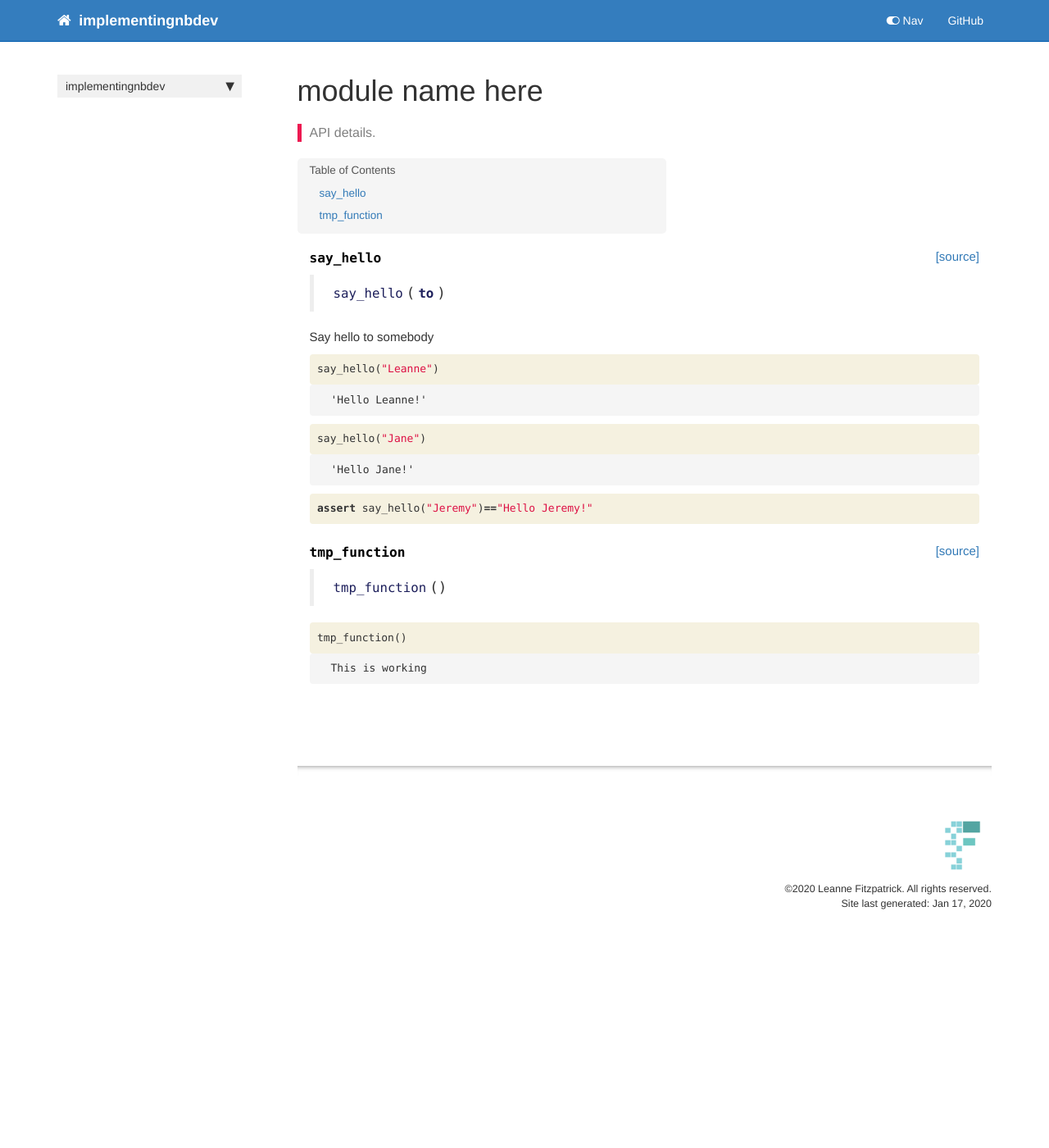
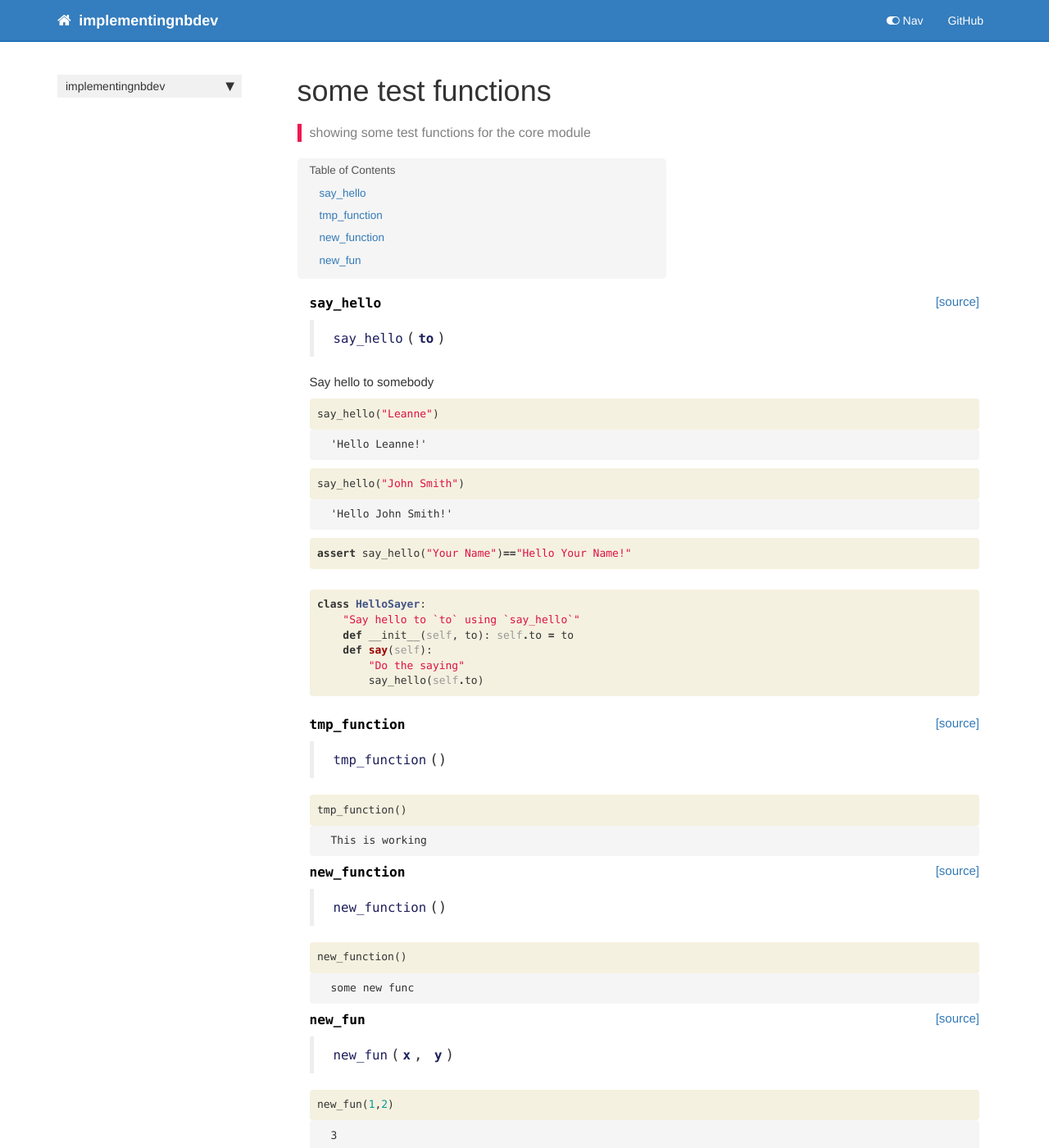
Before and after one commit to leanne-kim/implementingnbdev, a Jekyll site: the page built from docs/core.html, in a window 1280 px wide and 1400 px high. Shown: the whole window at 82% size. Built offline with Jekyll 4.4.1, drawn with Linux system fonts in a browser that asks for light colours; nearby versions of some CDN libraries; comment, search, counter and statistics services are not loaded.

Commit message:
all the new stuffs

```diff
--- a/docs/_data/sidebars/home_sidebar.yml
+++ b/docs/_data/sidebars/home_sidebar.yml
@@ -10,7 +10,7 @@ entries:
       title: Overview
       url: /
     - output: web,pdf
-      title: module name here
+      title: some test functions
       url: /core
     output: web
     title: implementingnbdev
--- a/docs/core.html
+++ b/docs/core.html
@@ -1,11 +1,11 @@
 ---
 
-title: module name here
+title: some test functions
 
 keywords: fastai
 sidebar: home_sidebar
 
-summary: "API details."
+summary: "showing some test functions for the core module"
 ---
 <!--
 
@@ -80,7 +80,7 @@ summary: "API details."
 
 <div class="inner_cell">
     <div class="input_area">
-<div class=" highlight hl-ipython3"><pre><span></span><span class="n">say_hello</span><span class="p">(</span><span class="s2">&quot;Jane&quot;</span><span class="p">)</span>
+<div class=" highlight hl-ipython3"><pre><span></span><span class="n">say_hello</span><span class="p">(</span><span class="s2">&quot;John Smith&quot;</span><span class="p">)</span>
 </pre></div>
 
     </div>
@@ -95,7 +95,7 @@ summary: "API details."
 
 
 <div class="output_text output_subarea output_execute_result">
-<pre>&#39;Hello Jane!&#39;</pre>
+<pre>&#39;Hello John Smith!&#39;</pre>
 </div>
 
 </div>
@@ -109,7 +109,25 @@ summary: "API details."
 
 <div class="inner_cell">
     <div class="input_area">
-<div class=" highlight hl-ipython3"><pre><span></span><span class="k">assert</span> <span class="n">say_hello</span><span class="p">(</span><span class="s2">&quot;Jeremy&quot;</span><span class="p">)</span><span class="o">==</span><span class="s2">&quot;Hello Jeremy!&quot;</span>
+<div class=" highlight hl-ipython3"><pre><span></span><span class="k">assert</span> <span class="n">say_hello</span><span class="p">(</span><span class="s2">&quot;Your Name&quot;</span><span class="p">)</span><span class="o">==</span><span class="s2">&quot;Hello Your Name!&quot;</span>
+</pre></div>
+
+    </div>
+</div>
+</div>
+
+</div>
+<div class="cell border-box-sizing code_cell rendered">
+<div class="input">
+
+<div class="inner_cell">
+    <div class="input_area">
+<div class=" highlight hl-ipython3"><pre><span></span><span class="k">class</span> <span class="nc">HelloSayer</span><span class="p">:</span>
+    <span class="s2">&quot;Say hello to `to` using `say_hello`&quot;</span>
+    <span class="k">def</span> <span class="fm">__init__</span><span class="p">(</span><span class="bp">self</span><span class="p">,</span> <span class="n">to</span><span class="p">):</span> <span class="bp">self</span><span class="o">.</span><span class="n">to</span> <span class="o">=</span> <span class="n">to</span>
+    <span class="k">def</span> <span class="nf">say</span><span class="p">(</span><span class="bp">self</span><span class="p">):</span>
+        <span class="s2">&quot;Do the saying&quot;</span>
+        <span class="n">say_hello</span><span class="p">(</span><span class="bp">self</span><span class="o">.</span><span class="n">to</span><span class="p">)</span>
 </pre></div>
 
     </div>
@@ -167,4 +185,106 @@ summary: "API details."
 </div>
 
 </div>
+<div class="cell border-box-sizing code_cell rendered">
+
 </div>
+<div class="cell border-box-sizing code_cell rendered">
+
+<div class="output_wrapper">
+<div class="output">
+
+<div class="output_area">
+
+
+<div class="output_markdown rendered_html output_subarea ">
+<h4 id="new_function" class="doc_header"><code>new_function</code><a href="https://github.com/leanne-kim/implementingnbdev/tree/master/implementingnbdev/core.py#L16" class="source_link" style="float:right">[source]</a></h4><blockquote><p><code>new_function</code>()</p>
+</blockquote>
+
+</div>
+
+</div>
+
+</div>
+</div>
+
+</div>
+<div class="cell border-box-sizing code_cell rendered">
+<div class="input">
+
+<div class="inner_cell">
+    <div class="input_area">
+<div class=" highlight hl-ipython3"><pre><span></span><span class="n">new_function</span><span class="p">()</span>
+</pre></div>
+
+    </div>
+</div>
+</div>
+
+<div class="output_wrapper">
+<div class="output">
+
+<div class="output_area">
+
+<div class="output_subarea output_stream output_stdout output_text">
+<pre>some new func
+</pre>
+</div>
+</div>
+
+</div>
+</div>
+
+</div>
+<div class="cell border-box-sizing code_cell rendered">
+
+</div>
+<div class="cell border-box-sizing code_cell rendered">
+
+<div class="output_wrapper">
+<div class="output">
+
+<div class="output_area">
+
+
+<div class="output_markdown rendered_html output_subarea ">
+<h4 id="new_fun" class="doc_header"><code>new_fun</code><a href="https://github.com/leanne-kim/implementingnbdev/tree/master/implementingnbdev/core.py#L21" class="source_link" style="float:right">[source]</a></h4><blockquote><p><code>new_fun</code>(<strong><code>x</code></strong>, <strong><code>y</code></strong>)</p>
+</blockquote>
+
+</div>
+
+</div>
+
+</div>
+</div>
+
+</div>
+<div class="cell border-box-sizing code_cell rendered">
+<div class="input">
+
+<div class="inner_cell">
+    <div class="input_area">
+<div class=" highlight hl-ipython3"><pre><span></span><span class="n">new_fun</span><span class="p">(</span><span class="mi">1</span><span class="p">,</span><span class="mi">2</span><span class="p">)</span>
+</pre></div>
+
+    </div>
+</div>
+</div>
+
+<div class="output_wrapper">
+<div class="output">
+
+<div class="output_area">
+
+
+
+<div class="output_text output_subarea output_execute_result">
+<pre>3</pre>
+</div>
+
+</div>
+
+</div>
+</div>
+
+</div>
+</div>
--- a/docs/sidebar.json
+++ b/docs/sidebar.json
@@ -1,6 +1,6 @@
 {
   "implementingnbdev": {
     "Overview": "/",
-    "module name here": "/core"
+    "some test functions": "/core"
   }
 }
--- a/implementingnbdev/_nbdev.py
+++ b/implementingnbdev/_nbdev.py
@@ -3,7 +3,9 @@
 __all__ = ["index", "modules", "custom_doc_links", "git_url"]
 
 index = {"say_hello": "00_core.ipynb",
-         "tmp_function": "00_core.ipynb"}
+         "tmp_function": "00_core.ipynb",
+         "new_function": "00_core.ipynb",
+         "new_fun": "00_core.ipynb"}
 
 modules = ["core.py"]
 
```
Also changed, not shown: docs/index.html (+57 -1 lines), implementingnbdev/core.py (+10 -1 lines), README.md, 2 other files.
